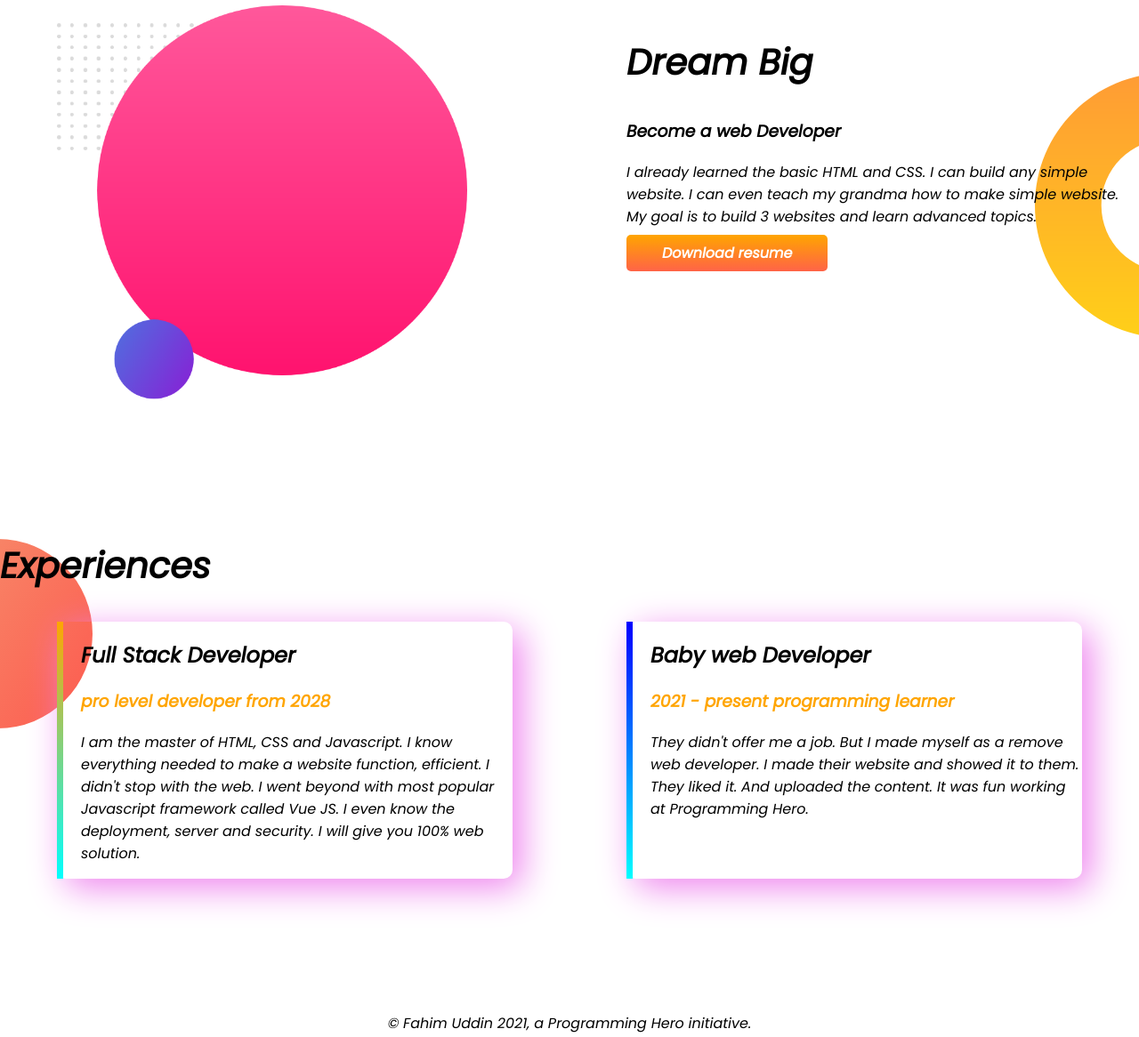
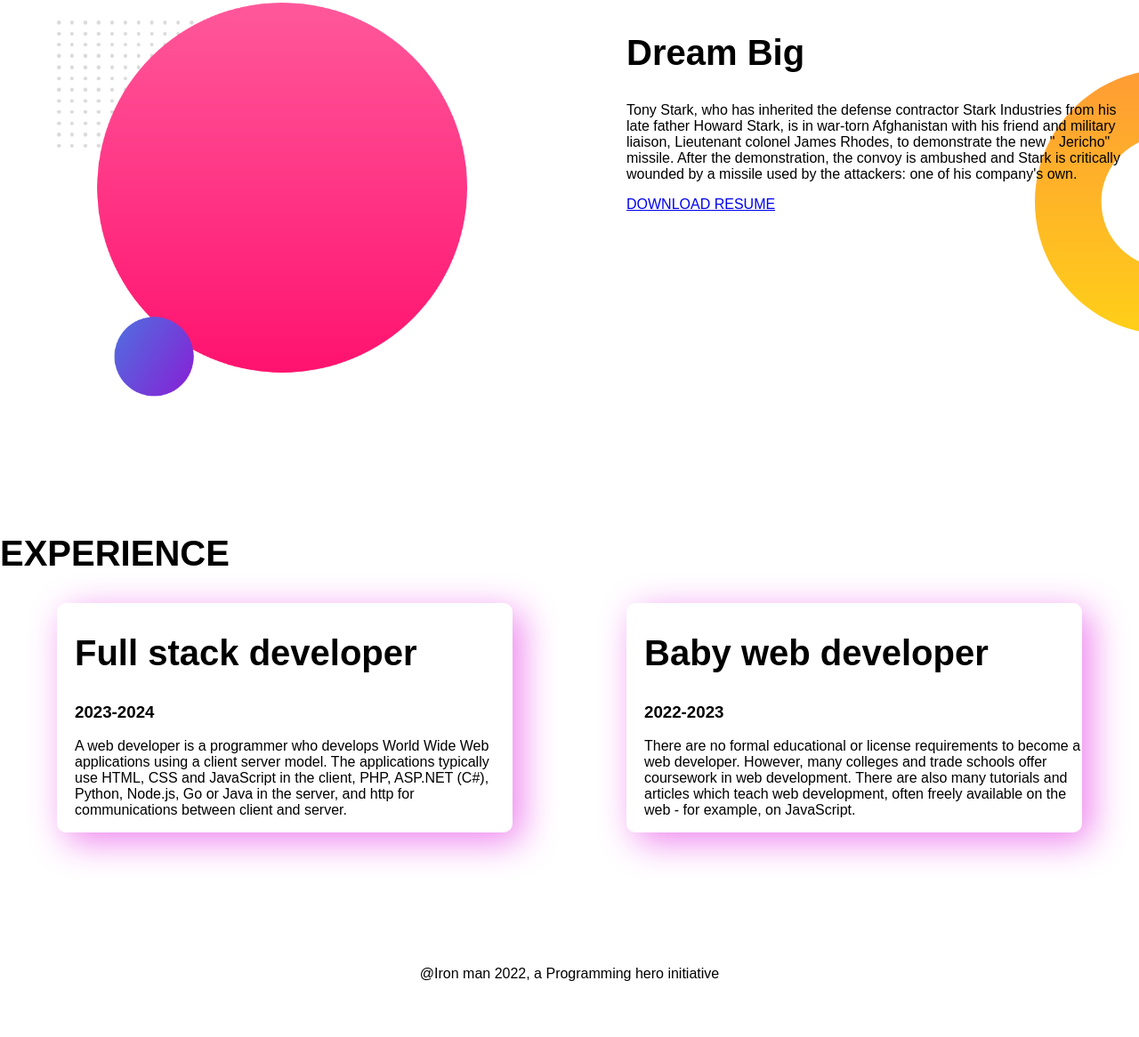
Before and after one commit to MohammedFUddin/Developer-Portfolio, a plain HTML site: page index.html in a window 1280 px wide. Shown: the part 608-1774 px from the top of the page at 89% size. After the commit the page ends 1728 px from the top, so only its background shows below. Drawn offline with Linux system fonts and the light colour scheme.

Commit message:
Add files via upload

```diff
--- a/index.html
+++ b/index.html
@@ -5,26 +5,26 @@
     <meta charset="UTF-8">
     <meta http-equiv="X-UA-Compatible" content="IE=edge">
     <meta name="viewport" content="width=device-width, initial-scale=1.0">
-    <title>Mohammed FUddin's Portfolio</title>
-    <link rel="preconnect" href="https://fonts.googleapis.com">
-    <link rel="preconnect" href="https://fonts.gstatic.com" crossorigin>
-    <link href="https://fonts.googleapis.com/css2?family=Poppins:ital@1&display=swap" rel="stylesheet">
+    <title>Fahim portfolio</title>
     <link rel="stylesheet" href="style.css">
 </head>
 
 <body>
     <section class="top-banner flexible-container">
         <div class="half-width">
-            <h1>Welcome to </h1>
-            <h1><span class="color">Fahim's</span> First Portfolio!</h1>
-            <h3> Trying to be a Web Developer.</h3>
-            <p> This is Fahim and And I don't know what to write, So i am just
-                gonna write something random to fill this up.
-                Blah blah blah blah blah blah blah blah blah blah blah blha blah etc.
-            </p>
-            <a class="Link-button" target="_blank" href="">Hire
-                Me</a>
+            <h1>Welcome To</h1>
+            <h1> <span class="name"> Iron Man's</span> world!</h1>
+            <h3>Billionare and superhero</h3>
+
+            <p> Iron Man is a superhero appearing in American comic books published by Marvel Comics. The character was
+                co-created by writer and editor Stan Lee, developed by scripter Larry Lieber, and designed by artists
+                Don
+                Heck and Jack Kirby. The character made his first appearance in Tales of Suspense </p>
+            <a class="hire-button"
+                href="https://www.google.com/search?q=sand+dunes&rlz=1C5CHFA_enUS1019US1019&oq=&aqs=chrome.6.35i39i362l4j46i39i362j35i39i362l3.21832j0j7&sourceid=chrome&ie=UTF-8"
+                target="_blank">HIRE ME</a>
         </div>
+
         <div class="half-width">
             <img src="images/my-bg.png" alt="">
         </div>
@@ -34,48 +34,47 @@
         <div class="half-width">
             <img src="images/my-bg2.png" alt="">
         </div>
-        <div class="half-width">
-            <h1>Dream Big</h1>
-            <h3>Become a web Developer</h3>
-            <p>I already learned the basic HTML and CSS. I can build any simple
-                website. I can even teach my grandma how
-                to make simple website. My goal is to build 3 websites and learn advanced topics.
-            </p>
-            <a class="Link-button" target="_blank"
-                href="https://www.velvetjobs.com/resume/web-development-intern-resume-sample">Download resume</a>
+        <div class="half-width"">
+            <h1> Dream Big</h1>
+            <p>Tony Stark, who has inherited the defense contractor Stark
+                Industries from his late father Howard Stark,
+                is in war-torn Afghanistan with his friend and military liaison, Lieutenant colonel James Rhodes, to
+                demonstrate the new " Jericho" missile. After the demonstration, the convoy is ambushed and Stark is
+            critically wounded by a missile used by the attackers: one of his company's own.</p>
+            <a class="hire-button"
+                href="https://www.google.com/search?q=sand+dunes&rlz=1C5CHFA_enUS1019US1019&oq=&aqs=chrome.6.35i39i362l4j46i39i362j35i39i362l3.21832j0j7&sourceid=chrome&ie=UTF-8"
+                target="_blank">DOWNLOAD RESUME</a>
         </div>
     </section>
 
-    <section class="Experiance">
-        <h1>Experiences</h1>
+    <section class="experience-area ">
+        <h1>EXPERIENCE</h1>
         <div class="flexible-container">
-            <div id="fullsweb-dev-exper" class="experience-item">
-                <h2> Full Stack Developer</h2>
-                <h3 class="color"> pro level developer from 2028 </h3>
-                <p>
-                    I am the master of HTML, CSS and Javascript. I know everything needed to make a website function,
-                    efficient. I didn't stop with the web. I went beyond with most popular Javascript framework called
-                    Vue
-                    JS. I even know the deployment, server and security. I will give you 100% web solution.
-                </p>
+            <div id="full-stack-experience" class="experience-item">
+                <h1>Full stack developer</h1>
+                <h3 class="name">2023-2024</h3>
+                <p> A web developer is a programmer who develops World Wide Web applications using a client server
+                    model.
+                    The applications typically use HTML, CSS and JavaScript in the client, PHP, ASP.NET (C#), Python,
+                    Node.js, Go or Java in the server, and http for communications between client and server. </p>
             </div>
+            <div id="Babyweb-dev-experience" class="experience-item">
+                <h1>Baby web developer</h1>
+                <h3 class="name">2022-2023</h3>
+                <p>There are no formal educational or license requirements to become a web developer. However, many
+                    colleges
+                    and trade schools offer coursework in web development. There are also many tutorials and articles
+                    which
+                    teach web development, often freely available on the web - for example, on JavaScript.
 
-            <div id="web-dev-exper" class="experience-item">
-                <h2>Baby web Developer</h2>
-                <h3 class="color">2021 - present programming learner</h3>
-                <p>
-                    They didn't offer me a job. But I made myself as a remove web developer. I made their website and
-                    showed
-                    it to them. They liked it. And uploaded the content. It was fun working at Programming Hero.
                 </p>
             </div>
         </div>
-
-
     </section>
     <footer>
-        <p>© Fahim Uddin 2021, a Programming Hero initiative.</p>
+        <p>@Iron man 2022, a Programming hero initiative</p>
     </footer>
+
 
 </body>
 
```
